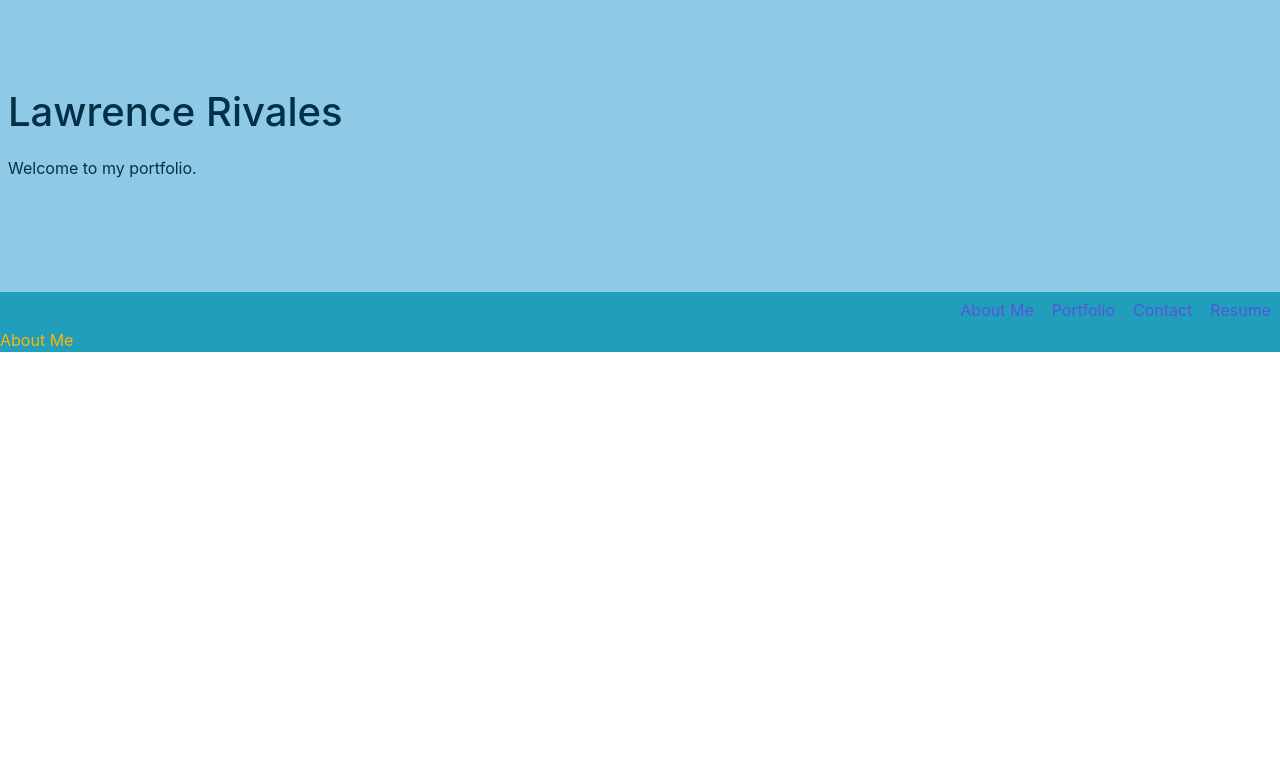
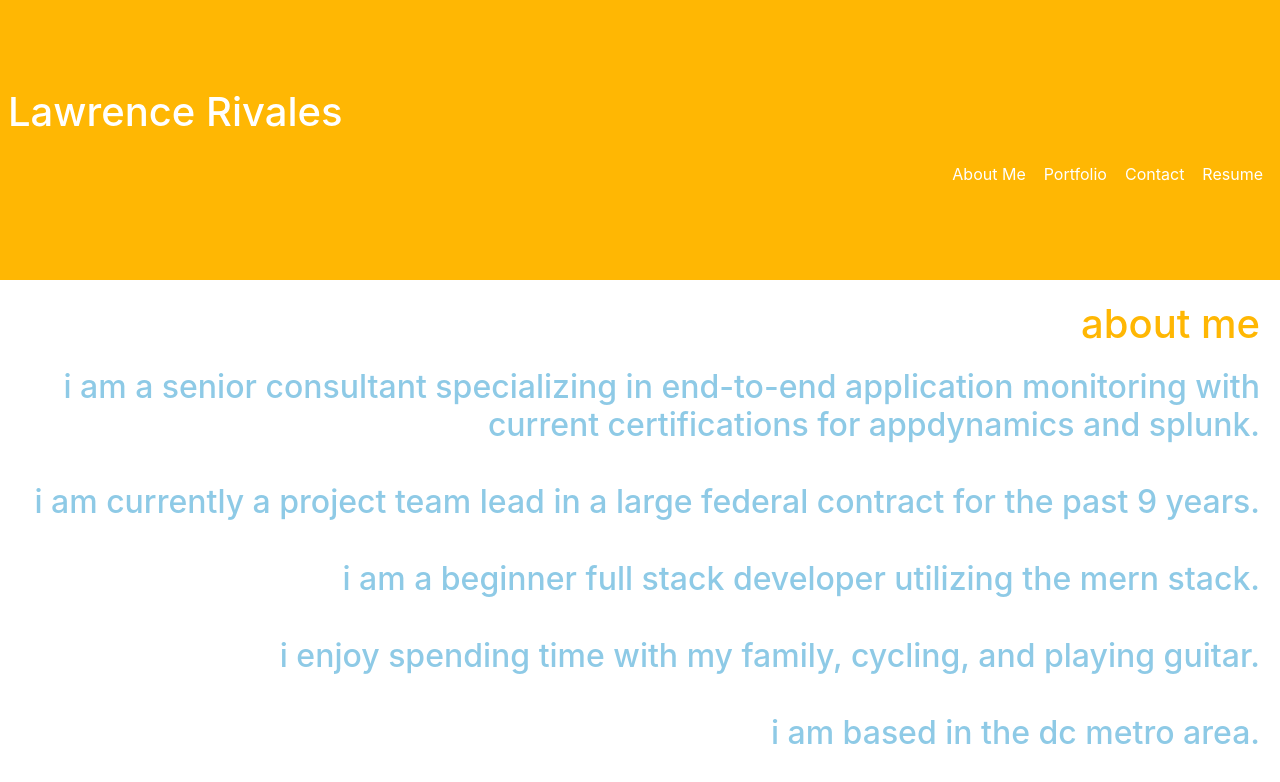
Before and after one commit to lrivales/my-portfolio, a React (Create React App) app: page /about in a window 1280 px wide. Shown: the top 782 px of the page. Built offline with nearby package versions, Linux system fonts and the light colour scheme.

Commit message:
added content for about me

```diff
--- a/public/index.html
+++ b/public/index.html
@@ -24,7 +24,7 @@
       work correctly both with client-side routing and a non-root public URL.
       Learn how to configure a non-root public URL by running `npm run build`.
     -->
-    <title>React App</title>
+    <title>Lawrence Rivales Portfolio</title>
   </head>
   <body>
     <noscript>You need to enable JavaScript to run this app.</noscript>
--- a/src/App.js
+++ b/src/App.js
@@ -6,14 +6,13 @@ function App() {
 
   return (
     <div>
-      <div className="hero bg-custom-primary">
+      <div className="hero bg-custom-quaternary text-light">
         <div className="hero-body">
           <h1>Lawrence Rivales</h1>
-          <p>Welcome to my portfolio.</p>
+          <Navbar />
         </div>
       </div>
-      <div className="bg-custom-secondary">
-        <Navbar />
+      <div>
         <Outlet />
       </div>
     </div>
--- a/src/components/About/index.js
+++ b/src/components/About/index.js
@@ -2,10 +2,25 @@ import React from "react";
 
 function About() {
     return(
-        <div id="about">
-            <p>
-                About Me
-            </p>
+        <div id="about" className="text-right custom-padding">
+            <h1 className="text-custom-quaternary">
+                about me
+            </h1>
+            <h2 className="text-custom-primary">
+                i am a senior consultant specializing in end-to-end application monitoring with current certifications for appdynamics and splunk.
+                <br />
+                <br />
+                i am currently a project team lead in a large federal contract for the past 9 years.
+                <br />
+                <br />
+                i am a beginner full stack developer utilizing the mern stack.
+                <br />
+                <br />
+                i enjoy spending time with my family, cycling, and playing guitar.
+                <br />
+                <br />
+                i am based in the dc metro area.
+            </h2>
         </div>
     )
 }
--- a/src/components/Navbar/index.js
+++ b/src/components/Navbar/index.js
@@ -10,10 +10,10 @@ function Navbar() {
             </section>
             <section className="navbar-section">
                 <div className="input-group input-inline">
-                    <Link to="/about" className="btn btn-link">About Me</Link>
-                    <Link to="portfolio" className="btn btn-link">Portfolio</Link>
-                    <Link to="contact" className="btn btn-link">Contact</Link>
-                    <Link to="resume" className="btn btn-link">Resume</Link>
+                    <Link to="/about" className="btn btn-link text-light">About Me</Link>
+                    <Link to="portfolio" className="btn btn-link text-light">Portfolio</Link>
+                    <Link to="contact" className="btn btn-link text-light">Contact</Link>
+                    <Link to="resume" className="btn btn-link text-light">Resume</Link>
                 </div>
             </section>
         </header>
--- a/src/index.css
+++ b/src/index.css
@@ -8,16 +8,44 @@
 
 .bg-custom-primary{
   background-color: var(--primary);
-  color: var(--tertiary);
 }
 
 .bg-custom-secondary{
   background-color: var(--secondary);
+}
+
+.bg-custom-tertiary{
+  background-color: var(--tertiary);
+}
+
+.bg-custom-quaternary{
+  background-color: var(--quaternary);
+}
+
+.bg-custom-quinary{
+  background-color: var(--quinary);
+}
+
+.text-custom-primary{
+  color: var(--primary);
+}
+
+.text-custom-secondary{
+  color: var(--secondary);
+}
+.text-custom-tertiary{
+  color: var(--tertiary);
+}
+.text-custom-quaternary{
   color: var(--quaternary);
 }
 
-.text-custom{
-  color: var(--tertiary);
+.text-custom-quinary{
+  color: var(--quinary);
+}
+
+.custom-padding{
+  padding: 20px;
 }
 
 body {
```
Also changed, not shown: src/components/Contact/index.js (line endings or trailing spaces), src/components/Portfolio/index.js (line endings or trailing spaces), src/components/Resume/index.js (line endings or trailing spaces).
